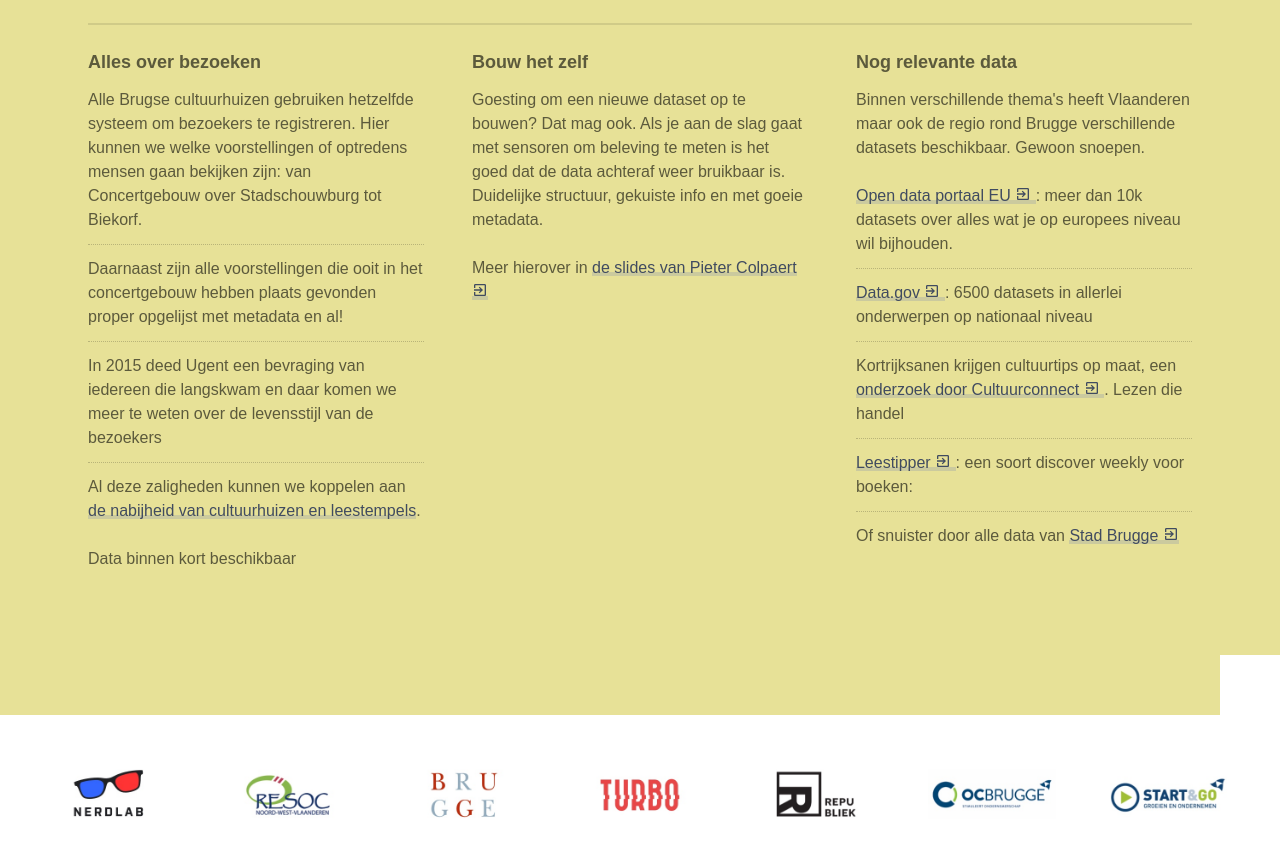
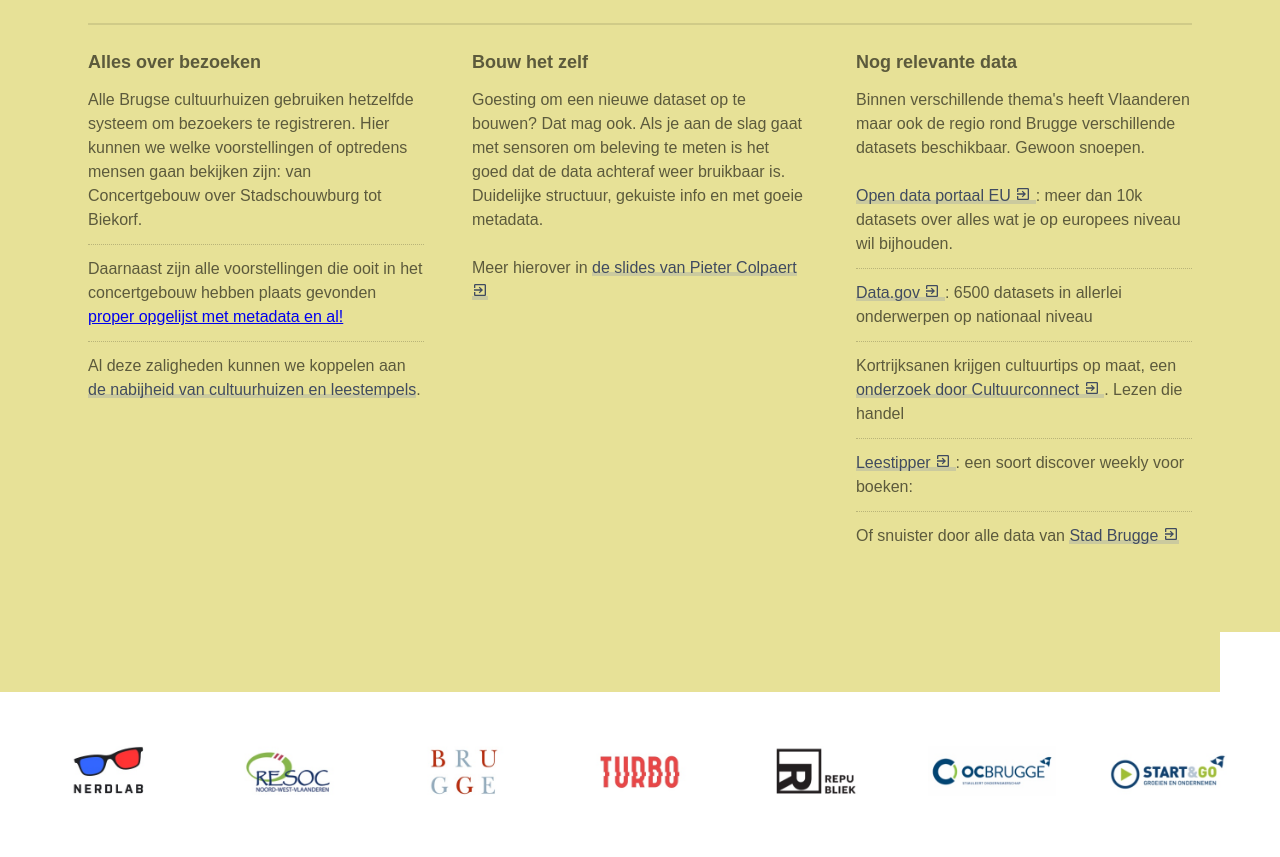
Before and after one commit to nerdlab-be/cityhacks-2019, a Jekyll site: the page built from _pages/index.markdown, in a window 1280 px wide and 900 px high, scrolled down 5252 px. Shown: the top 857 px of the window. Built offline with Jekyll 4.4.1, drawn with Linux system fonts in a browser that asks for light colours; some web fonts are replaced.

Commit message:
added Data

```diff
--- a/_layouts/template-index.html
+++ b/_layouts/template-index.html
@@ -141,16 +141,15 @@
           <h3 class="c-small-title">Alles over bezoeken</h3>
                <ul class="o-list-bare c-list-small">
            <li class="c-list-small__item">Alle Brugse cultuurhuizen gebruiken hetzelfde systeem om bezoekers te registreren. Hier kunnen we welke voorstellingen of optredens mensen gaan bekijken zijn: van Concertgebouw over Stadschouwburg tot Biekorf. </li>
-           <li class="c-list-small__item">Daarnaast zijn alle voorstellingen die ooit in het concertgebouw hebben plaats gevonden proper opgelijst met metadata en al!
+           <li class="c-list-small__item">Daarnaast zijn alle voorstellingen die ooit in het concertgebouw hebben plaats gevonden <a href="https://drive.google.com/file/d/1slidfOq_LnOYQKUaOtPvTnv8tcKm3Oh-">proper opgelijst met metadata en al!</a>
 </li>
-           <li class="c-list-small__item">In 2015 deed Ugent een bevraging van iedereen die langskwam en daar komen we meer te weten over de levensstijl van de bezoekers
  </li> <li class="c-list-small__item">Al deze zaligheden kunnen we koppelen aan <a href="https://www.brugge.be/opendata" target="_blank" class="c-link c-link--faux">de nabijheid van cultuurhuizen en leestempels</a>.
  </li>
 
 
 
            </ul>
-  <p class="c-para-small"> Data binnen kort beschikbaar</p>
+
         </div>
         <div class="o-layout__item u-1/3@medium">
           <h3 class="c-small-title js-collapsed__title">Bouw het zelf</h3>
```
